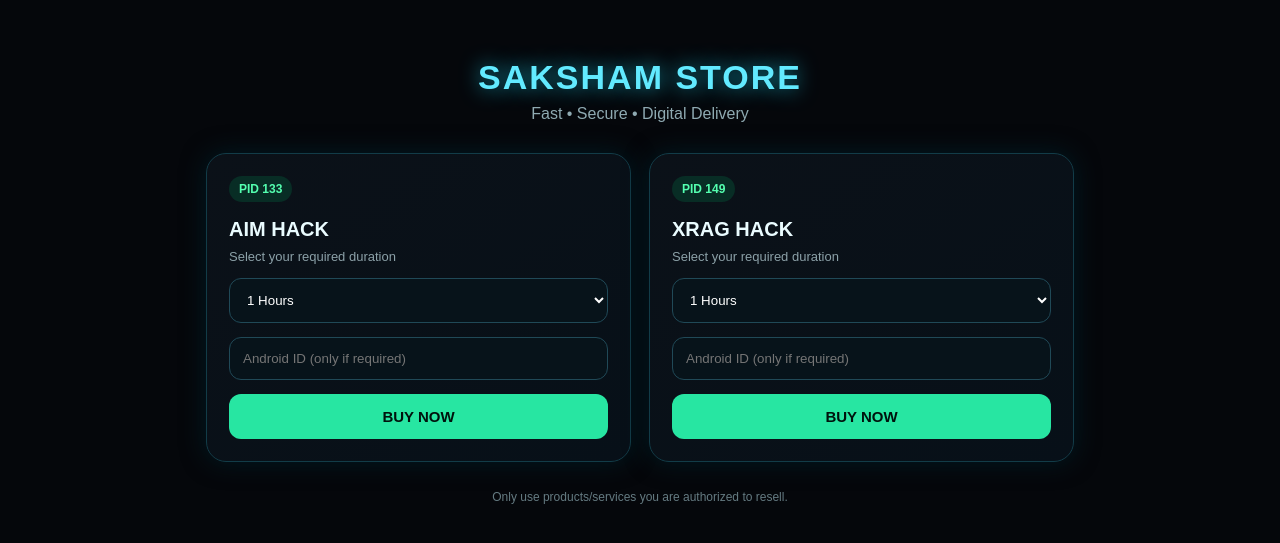
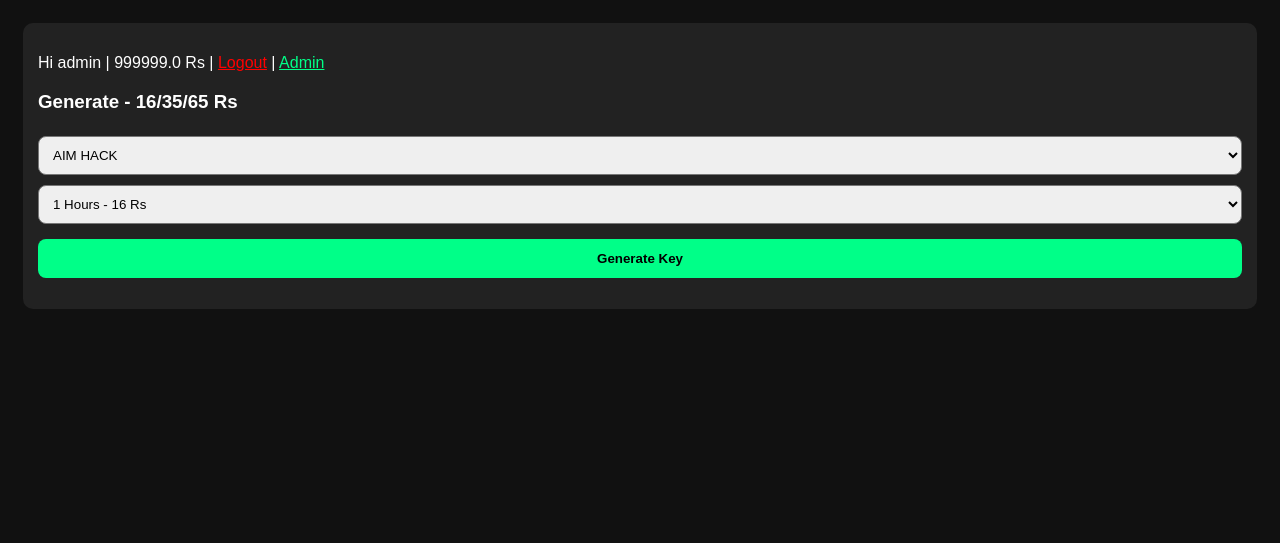
Before and after one commit to saksham672/Food-app, a Flask app: page / in a window 1280 px wide. Shown: the top 543 px of the page. Run offline with Flask 3, Linux system fonts and the light colour scheme; the visitor is signed in with stand-in values (Sample User, id 1); data comes from the database, SQL or seed files in the repository.

Commit message:
Update index.html

```diff
--- a/templates/index.html
+++ b/templates/index.html
@@ -1,61 +1,24 @@
-<!doctype html>
-<html lang="en">
-<head>
-<meta charset="utf-8">
-<meta name="viewport" content="width=device-width,initial-scale=1">
-<title>Saksham Store</title>
+<!DOCTYPE html>
+<html><head><meta name="viewport" content="width=device-width">
 <style>
-*{box-sizing:border-box}body{margin:0;background:#05070b;color:#eafcff;font-family:Arial,sans-serif}
-.wrap{max-width:900px;margin:auto;padding:28px 16px}.hero{text-align:center;padding:30px 10px}
-.logo{font-size:34px;font-weight:900;letter-spacing:2px;color:#62eaff;text-shadow:0 0 20px #159bb0}
-.sub{color:#8faab2;margin-top:8px}.grid{display:grid;grid-template-columns:repeat(auto-fit,minmax(280px,1fr));gap:18px}
-.card{background:linear-gradient(145deg,#0b1118,#071018);border:1px solid #123c48;border-radius:20px;padding:22px;box-shadow:0 0 25px #021a22}
-.badge{display:inline-block;padding:6px 10px;border-radius:20px;background:#082d25;color:#54ffb0;font-size:12px;font-weight:bold}
-h2{font-size:20px;margin:16px 0 8px}.muted{color:#8ca1a8;font-size:13px}
-select,input{width:100%;margin-top:14px;padding:13px;border-radius:12px;border:1px solid #204957;background:#07131a;color:white}
-button{width:100%;margin-top:14px;padding:14px;border:0;border-radius:12px;background:#27e6a2;color:#00130d;font-weight:900;font-size:15px;cursor:pointer}
-button:hover{filter:brightness(1.08)}#result{display:none;margin-top:20px;padding:18px;border-radius:16px;border:1px solid #1c5361;background:#07151b;white-space:pre-wrap;overflow:auto}
-.note{text-align:center;color:#657b82;font-size:12px;margin-top:28px}
-</style>
-</head>
-<body>
-<div class="wrap">
-  <section class="hero">
-    <div class="logo">SAKSHAM STORE</div>
-    <div class="sub">Fast • Secure • Digital Delivery</div>
-  </section>
-
-  <div class="grid">
-  {% for pid,p in products.items() %}
-    <div class="card">
-      <span class="badge">PID {{ pid }}</span>
-      <h2>{{ p.name }}</h2>
-      <div class="muted">Select your required duration</div>
-      <select id="d{{pid}}">
-        {% for d in durations %}<option>{{d}}</option>{% endfor %}
-      </select>
-      <input id="a{{pid}}" placeholder="Android ID (only if required)">
-      <button onclick="buy('{{pid}}')">BUY NOW</button>
-    </div>
-  {% endfor %}
-  </div>
-
-  <div id="result"></div>
-  <div class="note">Only use products/services you are authorized to resell.</div>
+body{background:#111;color:#fff;font-family:sans-serif;padding:15px}
+button{padding:12px;background:#00ff88;border:none;border-radius:8px;font-weight:bold;width:100%;margin-top:10px}
+select{padding:10px;width:100%;border-radius:8px;margin:5px 0}
+.card{background:#222;padding:15px;border-radius:10px}
+</style></head><body>
+<div class="card">
+<p>Hi {{user['username']}} | {{user['balance']}} Rs | <a href="/logout" style="color:red">Logout</a> {% if user['is_admin'] %}| <a href="/admin" style="color:#0f8">Admin</a>{% endif %}</p>
+<h3>Generate - 16/35/65 Rs</h3>
+<select id="product">{% for pid, p in products.items() %}<option value="{{pid}}">{{p['name']}}</option>{% endfor %}</select>
+<select id="duration">{% for d in durations %}<option value="{{d}}">{{d}} - {{sell_price[d]}} Rs</option>{% endfor %}</select>
+<button onclick="gen()">Generate Key</button>
+<p id="result"></p>
 </div>
 <script>
-async function buy(pid){
-  const result=document.getElementById("result");
-  result.style.display="block"; result.textContent="Processing order...";
-  try{
-    const r=await fetch("/buy",{method:"POST",headers:{"Content-Type":"application/json"},
-      body:JSON.stringify({product_id:pid,duration:document.getElementById("d"+pid).value,
-                            android_id:document.getElementById("a"+pid).value})});
-    const x=await r.json();
-    result.textContent=x.ok ? "ORDER RESPONSE\n\n"+JSON.stringify(x.response,null,2)
-                            : "ERROR\n\n"+(x.error||JSON.stringify(x.response||x,null,2));
-  }catch(e){result.textContent="Connection error. Please try again."}
-}
-</script>
-</body>
-</html>
+async function gen(){
+let fd=new FormData();
+fd.append('product_id',document.getElementById('product').value);
+fd.append('duration',document.getElementById('duration').value);
+let r=await fetch('/generate',{method:'POST',body:fd});
+let j=await r.json();
+document.getElementById('result').innerHTML=j.key? '
```
